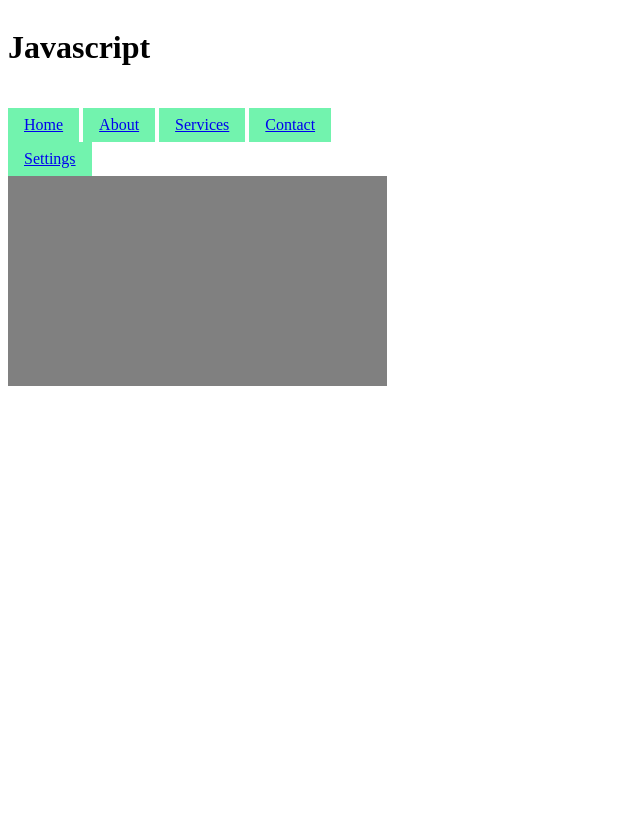
After one commit to lingal/Web-kurimui, a PHP site: page /javascript_pamokos/index.html in a window 1280 px wide. The commit adds this page. Shown: the whole page, without its empty margins (0-640 px from the left). Run offline with PHP 8.4, Linux system fonts and the light colour scheme.

Commit message:
some minor chnages

```diff
--- a/index1.html
+++ b/index.html
@@ -4,7 +4,7 @@
       rel="stylesheet"
       href="https://cdnjs.cloudflare.com/ajax/libs/normalize/7.0.0/normalize.min.css"
     />
-    <link rel="stylesheet" href="./styles.css" />
+    <link rel="stylesheet" href="styles.css" />
     <title>Mano pirmas puslapis</title>
   </head>
   <body>
--- /dev/null
+++ b/javascript_pamokos/index.html
@@ -0,0 +1,57 @@
+<!DOCTYPE html>
+<html lang="en">
+  <head>
+    <meta charset="UTF-8" />
+    <meta http-equiv="X-UA-Compatible" content="IE=edge" />
+    <meta name="viewport" content="width=device-width, initial-scale=1.0" />
+
+    <link rel="stylesheet" href="style.css" />
+    <title>Javascript || Atsakymai</title>
+  </head>
+  <body>
+    <header>
+      <h1>Javascript</h1>
+    </header>
+    <main>
+      <!-- <section class="exercise2">
+        <p>
+          <b><span>2.</span></b
+          >Sukurti algoritmus kurie skaičiuotų apskritimo ilgį ir plotą.
+        </p>
+
+        <div class="apskritimas">
+          <label>
+            <p>Apskritimo spindulys:</p>
+            <input type="text" class="spindulys" />
+            <p class="ats"></p>
+          </label>
+          <button type="submit" class="apskritimas-btn">Skaiciuoti</button>
+        </div>
+      </section>
+      <section>
+        <img src="pexels-pixabay-356079.jpg" class="img-btn" alt="klaustukas" />
+        <div id="rezultatai">
+
+        </div>
+      </section> -->
+
+      <section class="tabs">
+        <div class="tab-btns">
+          <a href="#" class="btn btnOne">Home</a>
+          <a href="#" class="btn btnTwo">About</a>
+          <a href="#" class="btn btnThree">Services</a>
+          <a href="#" class="btn btnFour">Contact</a>
+          <a href="#" class="btn btnFive">Settings</a>
+        </div>
+        <div class="sheets">
+          <div class="sheet">Home</div>
+          <div class="sheet">About</div>
+          <div class="sheet">Services</div>
+          <div class="sheet">Contact</div>
+          <div class="sheet">Settings</div>
+        </div>
+      </section>
+    </main>
+    <script src="script.js"></script>
+  </body>
+</html>
--- /dev/null
+++ b/javascript_pamokos/script.js
@@ -0,0 +1,227 @@
+// let a = 1;
+// let tekstas = 'Kintamojo a reiksme: ';
+
+// console.log(tekstas + a);
+
+
+
+
+
+// === JavaScript 1 dalis ===
+
+// 1.
+
+// let metai = 1986 % 10;
+// let menuo = 08 % 10;
+// let diena = 14 % 10;
+// let suma;
+
+
+// suma = metai + menuo + diena;
+// console.log(suma);
+
+
+// let metai2 = '1986';
+// let menuo2 = '08';
+// let diena2 = '14';
+// let suma2;
+
+// suma2 = (metai2[metai2.length-1]*1) + (menuo2[menuo2.length-1]*1) + (diena2[diena2.length-1]*1);
+
+// console.log(suma2);
+
+
+// let gimimoData = [1986, 08, 14];
+// let suma3 = gimimoData.map((x) => x%10).reduce((suma, n) => suma + n)
+
+// console.log(suma3);
+
+// 2.
+
+// let r = Number(prompt('Apskritimo spindulys (r): '));
+// let r = Number(document.querySelector('.spindulys').value);
+// let c = 2 * Math.PI * r;
+// let s = Math.PI * r ** 2
+
+// const ilgisPlotas = function (r) {
+//   let ilgis = 2 * Math.PI * r;
+//   let plotas = Math.PI * r ** 2;
+//   return `Apskritimo ilgis: ${ilgis} Plotas: ${plotas}`;
+//   // alert(`Apskritimo ilgis: ${ilgis} ir plotas: ${plotas}`);
+// };
+
+// ilgisPlotas(r);
+
+// const btn = document.querySelector('.apskritimas-btn');
+// const atsakymas = document.querySelector('.ats');
+
+// btn.addEventListener('click', function () {
+//   atsakymas.innerHTML = ilgisPlotas(r);
+// })
+
+
+
+// === JavaScript 2 dalis ===
+
+
+// 0.
+
+// let intervalai = [[-5,0], [-4,4]];
+// let x;
+// let y;
+// let ats = [];
+
+// if(intervalai[0][0] < intervalai[1][0] && intervalai[0][1] < intervalai[1][1]) {
+//   x = Math.max(intervalai[0][0], intervalai[0][1]);
+//   y = Math.min(intervalai[1][0], intervalai[1][1]);
+//   ats.push(x,y);
+// }
+// console.log(ats);
+
+
+// 1.
+// let vardas = 'Tomas';
+// let pavarde = 'Tomauskas';
+// let kursas = 4;
+// let kurMokosi = 'KTU';
+// let pazymiai =  [7,4,5];
+
+
+// 2.
+// let sakinys = `${vardas} ${pavarde} mokosi ${kurMokosi}, ${kursas} kurse, jo pazymiai: [${pazymiai}]`;
+
+// console.log(sakinys);
+
+// 3.
+
+// console.log("vardas yra: " + typeof vardas);
+// console.log("kursas yra: " + typeof kursas);
+// console.log("pazymiai yra: " + typeof pazymiai);
+
+// 4.
+
+// let studentas = {
+//   vardas: 'Tomas',
+//   pavarde: 'Tomauskas',
+//   kursas: 4,
+//   kurMokosi: 'KTU',
+//   pazymiai: [7, 4, 5, 10, 9, 10, 3, 6],
+//   pazymiuVidurkis: function (pazymiai) {
+//     let vidurkis = 0;
+//     for (let i = 0; i < pazymiai.length; i++) {
+//       vidurkis += pazymiai[i];
+//     }
+//     return vidurkis / pazymiai.length;
+//   },
+// };
+
+
+// 5.
+
+// let studentasArr = [{ vardas: 'Tomas' }, { pavarde: 'Tomauskas' }, { kursas: 4 }, { kurMokosi: 'KTU' }, { pazymiai: [7, 4, 5, 6, 7, 10, 3] }];
+
+// console.log(studentasArr);
+
+// 6.
+
+// console.log(studentasArr[4]);
+// console.log(studentasArr[4]['pazymiai'][0]);
+
+// 7.
+
+// let sakinys2 = studentas.vardas + " " + studentas.pavarde + " mokosi " + studentas.kurMokosi +  ", " + studentas.kursas + ' kurse' + ", " + "jo pazymiai: " + "[" + studentas.pazymiai + "], ir pazymiu vidurkis: " + studentas.pazymiuVidurkis(studentas.pazymiai);
+
+// let sakinys3 = studentas['vardas'] + " " + studentas['pavarde'] + " mokosi " + studentas['kurMokosi'] +  ", " + studentas['kursas'] + ' kurse' + ", " + "jo pazymiai: " + "[" + studentas['pazymiai'] + "], ir pazymiu vidurkis: " + studentas['pazymiuVidurkis'](studentas.pazymiai);
+
+// console.log(sakinys2);
+// console.log(sakinys3);
+
+// 8.
+
+// for(let i = 0; i < studentas.pazymiai.length; i++ ) {
+//   console.log(studentas.pazymiai[i]);
+// };
+
+// 9. - 10.
+
+// let suma = 0;
+
+// for (let i = 0; i < 3; i++) {
+//   let randomNum = Math.floor(Math.random() * studentas.pazymiai.length);
+//   if (studentas.pazymiai[randomNum] < 10) {
+//     console.log(studentas.pazymiai[randomNum] + 1);
+//     suma += (studentas.pazymiai[randomNum] + 1);
+//   } else {
+//     console.log(studentas.pazymiai[randomNum]);
+//     suma += studentas.pazymiai[randomNum];
+//   }
+// };
+
+// console.log(`Triju pazymiu suma: ${suma}`);
+
+
+// 11.
+
+// let a = studentasArr[4].pazymiai[3];
+// let b = studentasArr[4].pazymiai[5];
+// let sandauga = a * b;
+
+// console.log(sandauga);
+
+
+
+
+
+
+
+
+//Funkciju Uzduotis is skaidriu
+
+// 1 uzduotis
+// function sudetis(a, b) {
+//   return a + b;
+// }
+
+// function atimtis(a, b) {
+//   return a - b;
+// }
+
+// function dalyba(a, b) {
+//   return a / b;
+// }
+
+// function daugyba(a, b) {
+//   return a * b;
+// }
+
+// 2 - 3 uzduotis
+
+// let rezulatas = document.getElementById('rezultatai');
+
+
+
+// console.log(rezulatas);
+
+// rezulatas.style.opacity = 0;
+
+
+// imgBtn.addEventListener('click', function () {
+//   rezulatas.style.opacity = 1;
+//   rezultatas(1, 1);
+// })
+
+
+
+let sheets = document.querySelectorAll('.sheet');
+let btns = document.querySelectorAll('.btn');
+
+
+function tabs() {
+  for(let i = 0; i < btns.length; i++) {
+    btns[i].addEventListener('click', function() {
+      console.log(btns[i]);
+    })
+  }
+}
+
+tabs(sheets);
--- /dev/null
+++ b/javascript_pamokos/style.css
@@ -0,0 +1,58 @@
+body {
+  min-height: 100vh;
+  display: grid;
+  grid-template-rows: 100px auto;
+
+}
+.tabs {
+  width: 30%;
+  height: 30%;
+}
+
+a {
+  display: inline-block;
+  padding: 0.5rem 1rem;
+  background-color: rgb(114, 243, 174);
+}
+
+.sheets {
+  height: 100%;
+  width: 100%;
+  background-color: grey;
+}
+
+.sheets > * {
+  display: none;
+  color: azure;
+}
+
+#home {
+  display: block;
+}
+
+
+
+
+/*
+img {
+  display: block;
+  max-width: 100%;
+}
+
+header {
+  justify-self: center;
+}
+
+main {
+  display: grid;
+  grid-template-columns: repeat(4, 1fr);
+  grid-template-rows: repeat(3, 1fr);
+  justify-items: center;
+  gap: 1rem;
+}
+
+.exercise2 {
+  height: 100%;
+  background-color: rgb(216, 216, 216);
+  padding: 1rem;
+} */
--- a/kontaktai.html
+++ b/kontaktai.html
@@ -65,7 +65,7 @@
   </head>
   <body>
 
-    <button class="btn"><a href="./index.html">I pagrindini</a></button>
+    <button class="btn"><a href="index.html">I pagrindini</a></button>
 
     <div class="grid">
       <div class="container">
--- a/portfolio/style.css
+++ b/portfolio/style.css
@@ -3,7 +3,7 @@ body {
   font-size: 18px;
   color: #fff;
   font-family: monospace;
-  background-image: url(/portfolio/images/css\ background\ gradient\ with\ opaque\ pattern\ on\ top\ Stack\ Overflow.png);
+  background-image: url(images/bg-large.png);
   background-repeat: no-repeat;
   background-size: cover;
   background-position: center;
@@ -130,7 +130,7 @@ footer .social-links {
 
 @media screen and (max-width: 650px) {
   body {
-    background-image: url(./images/6984367.png);
+    background-image: url(images/6984367.png);
   }
   .grid {
     grid-template-columns: auto;
@@ -178,7 +178,7 @@ footer .social-links {
 
 @media screen and (min-width: 650px) and (max-width: 800px) {
   body {
-    background-image: url(./images/luke-chesser-3rWagdKBF7U-unsplash.jpg);
+    background-image: url(images/6984367.png);
   }
   nav {
     position: static;
```
Also changed, not shown: portfolio/index.html (+4 -5 lines), portfolio/script.js (+129 -9 lines), javascript_pamokos/pexels-pixabay-356079.jpg (added), portfolio/images/bg-large.png (renamed from portfolio/images/css background gradient with opaque pattern on top Stack Overflow.png), portfolio/images/dog-gdf4f58f60_640.jpg (renamed from images/dog-gdf4f58f60_640.jpg), portfolio/images/luke_chesse.jpg (renamed from portfolio/images/luke-chesser-3rWagdKBF7U-unsplash.jpg), portfolio/images/nature-g737a34491_640.jpg (renamed from images/nature-g737a34491_640.jpg).
